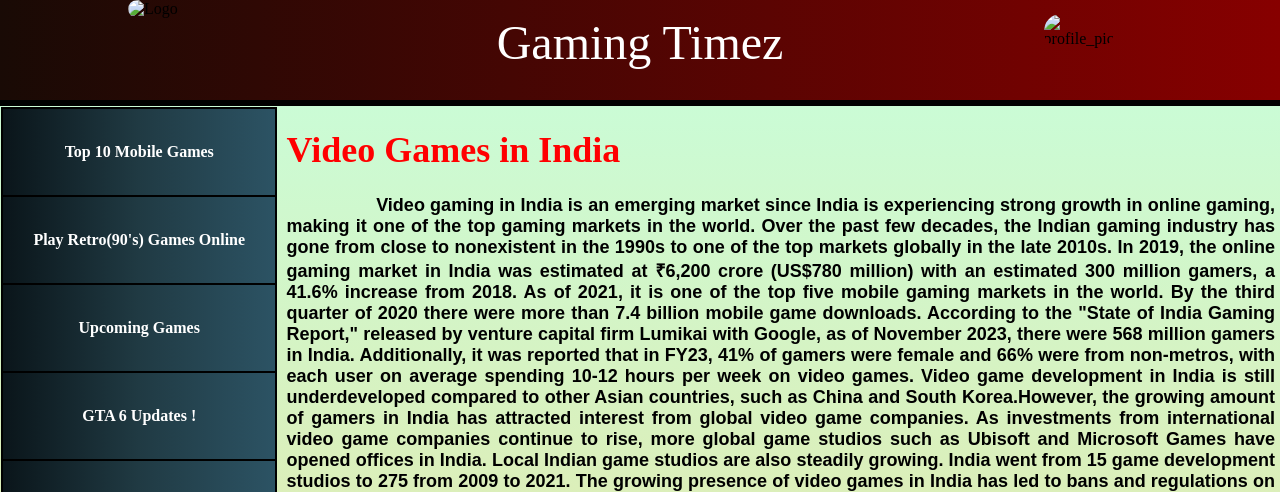
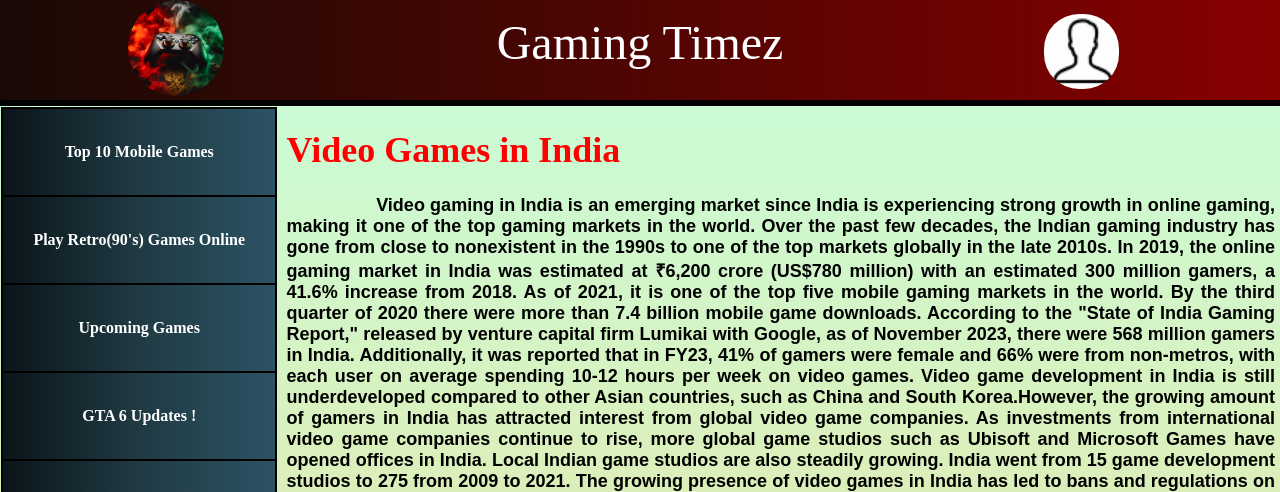
Before and after one commit to Rag-795/Layout_page, a plain HTML site: page index.html in a window 1280 px wide. Shown: the top 492 px of the page. Drawn offline with Linux system fonts and the light colour scheme; files whose address does not match are found by name; a web font is replaced by a local one.

Commit message:
Update index.html

```diff
--- a/index.html
+++ b/index.html
@@ -153,13 +153,13 @@
         <!-- <img class="head-img" src="Resources/head.jpeg" alt="background-img" width="100%" height="100px">     -->
 
         <div>
-            <img class="glogo" src="Resources/Gaming Logo.jpeg" alt="Logo">
+            <img class="glogo" src="Gaming Logo.jpeg" alt="Logo">
         </div>
 
         <div class="title">Gaming Timez</div>
 
         <div class="profile">
-            <img src="Resources/icons8-user.gif" alt="profile_pic" style="border-radius: 35px;width: 75px;">
+            <img src="icons8-user.gif" alt="profile_pic" style="border-radius: 35px;width: 75px;">
 
             <div class="dropdown">
                 <button>Login</button>
@@ -205,7 +205,7 @@
 
         <center>
         <video autoplay loop muted style="width: 75%;height: 100%;">
-            <source src="Resources/Trailer.mp4#t=1.5,65" type="video/mp4">
+            <source src="Trailer.mp4#t=1.5,65" type="video/mp4">
         </video>
         </center>
 
```
